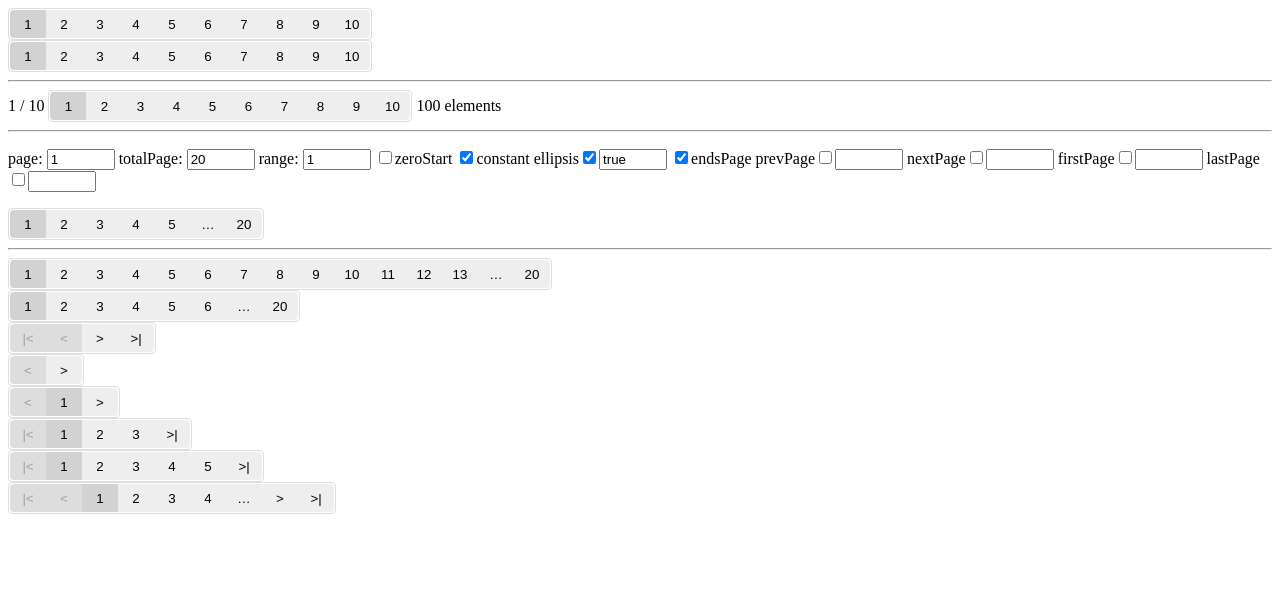
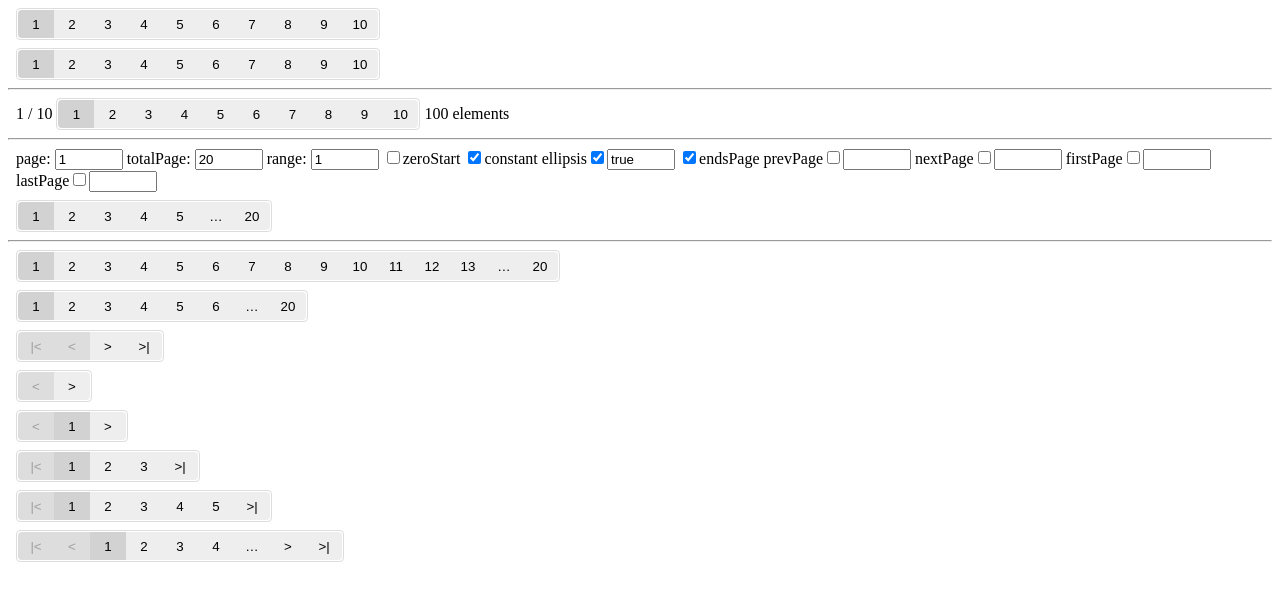
Before and after one commit to foyzhao/angular-fui, a plain HTML site: page demo/index.html in a window 1280 px wide. Drawn offline with nearby package versions, Linux system fonts and the light colour scheme.

Commit message:
Update index.html

```diff
--- a/demo/index.html
+++ b/demo/index.html
@@ -5,6 +5,9 @@
 	<meta charset="UTF-8">
 	<title>Paginate</title>
 	<link rel="stylesheet" href="./app.css">
+	<style>
+		div, p { margin: 8px; }
+	</style>
 </head>
 
 <body ng-controller="DemoController">
```
